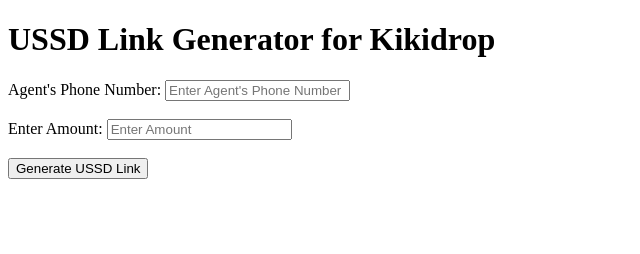
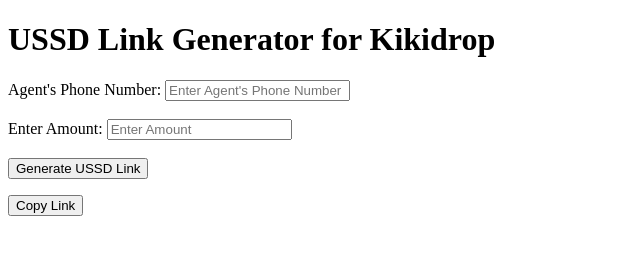
Before and after one commit to Kiki-boss/Kikipay, a plain HTML site: page index.html in a window 1280 px wide. Shown: the whole page, without its empty margins (0-640 px from the left). Drawn offline with Linux system fonts and the light colour scheme.

Commit message:
Update index.html

```diff
--- a/index.html
+++ b/index.html
@@ -14,6 +14,7 @@
     <button onclick="generateLink()">Generate USSD Link</button>
 
     <p id="generatedLink"></p>
+    <button onclick="copyLink()">Copy Link</button>
 
     <script>
         function generateLink() {
@@ -22,8 +23,19 @@
 
             var ussdCode = '*220*' + agentPhoneNumber + '*' + amount + '#';
 
-            var link = '<a href="tel:' + encodeURIComponent(ussdCode) + '">Click to Pay Your Kikidrop Agent</a>';
+            var link = '<a id="ussdLink" href="tel:' + encodeURIComponent(ussdCode) + '">Click to Pay Your Kikidrop Agent</a>';
             document.getElementById('generatedLink').innerHTML = link;
+        }
+
+        function copyLink() {
+            var copyText = document.getElementById("ussdLink");
+            var range = document.createRange();
+            range.selectNode(copyText);
+            window.getSelection().removeAllRanges();
+            window.getSelection().addRange(range);
+            document.execCommand("copy");
+            window.getSelection().removeAllRanges();
+            alert("Link copied to clipboard!");
         }
     </script>
 </body>
```
